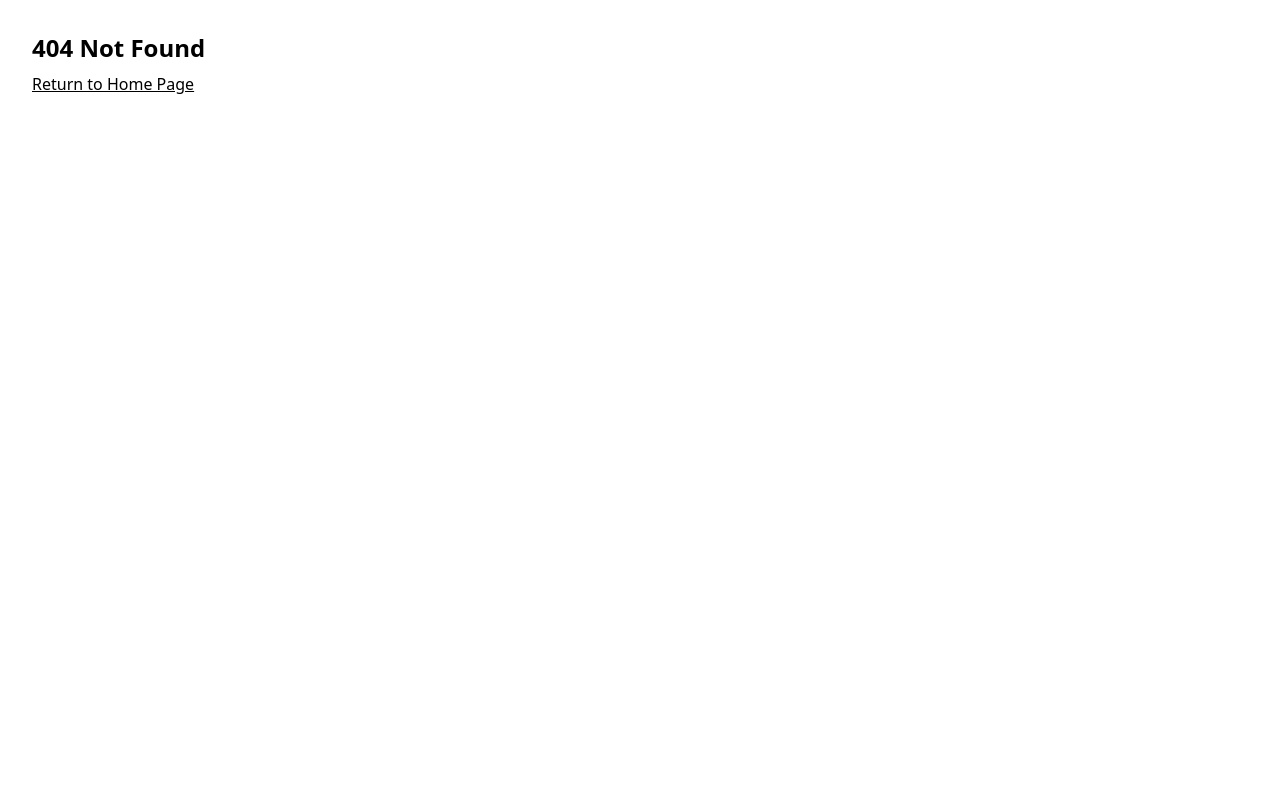
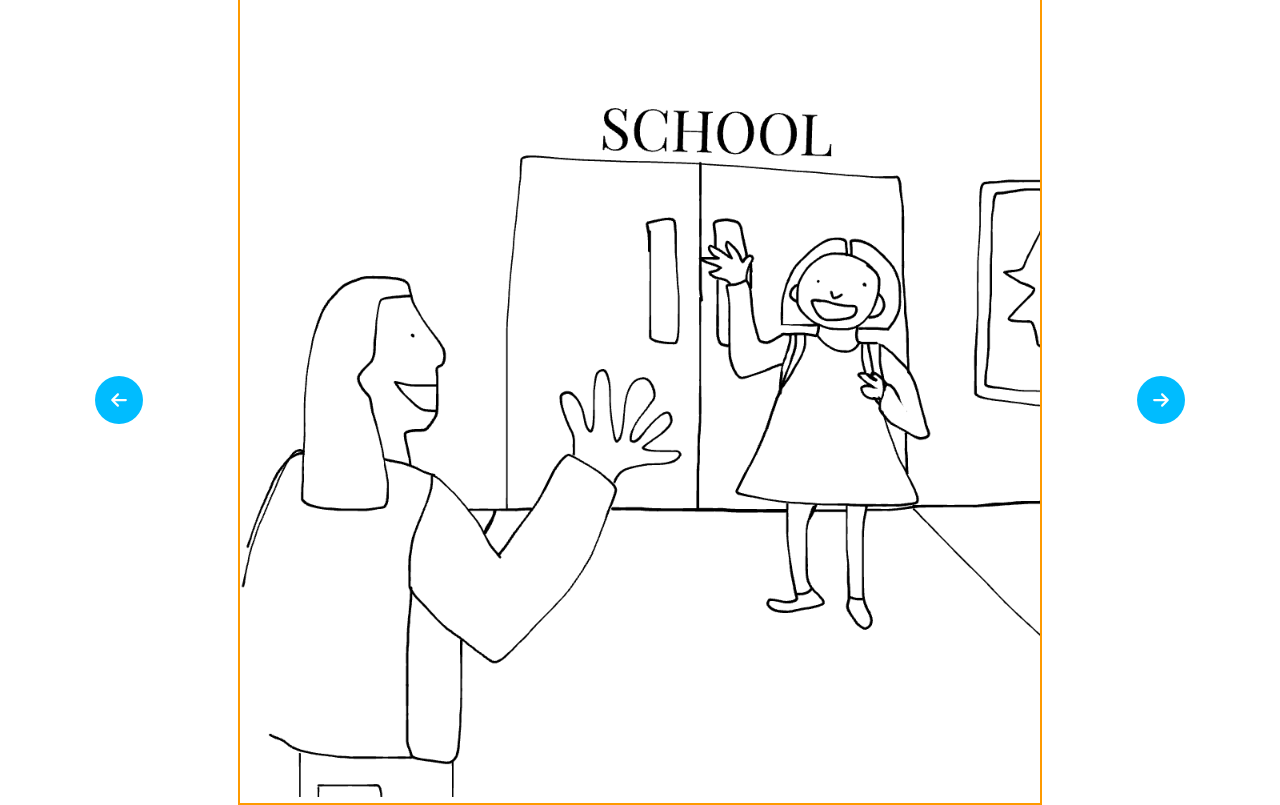
Before and after one commit to jessicatong8/afd-story, a React (Vite) app: page /read/1 in a window 1280 px wide. Before the commit this address had no page. Built offline with nearby package versions, Linux system fonts and the light colour scheme.

Commit message:
routing for each page

```diff
--- a/src/components/Page.tsx
+++ b/src/components/Page.tsx
@@ -4,6 +4,7 @@ import "react-lazy-load-image-component/src/effects/blur.css";
 import { useReadContext } from "./ReadContext";
 import { useSwipeable } from "react-swipeable";
 import DoorUI from "./DoorUI";
+import { useParams, Navigate } from "react-router-dom";
 
 // Import all images dynamically from the assets folder
 const images = import.meta.glob("/src/assets/pages/*.png");
@@ -12,6 +13,11 @@ const images = import.meta.glob("/src/assets/pages/*.png");
 const Page = () => {
   const { currentPage, numPages, handleBack, handleNext } = useReadContext();
   console.log(currentPage);
+
+  // Check if pageNumber is invalid before rendering
+  if (isNaN(currentPage) || currentPage < 1 || currentPage > numPages) {
+    return <Navigate to="/not-found" replace />; //replace to avoid the browser back button leading back to an invalid page
+  }
 
   const [imageCache, setImageCache] = useState<Record<number, string>>({}); // Stores loaded images
 
--- a/src/components/ReadContext.tsx
+++ b/src/components/ReadContext.tsx
@@ -1,4 +1,5 @@
 import React, { createContext, useContext, useState } from "react";
+import { useNavigate, useParams } from "react-router-dom";
 
 // Context for the ReadPage component, contains all states and functions related to vieweing and navigating the story
 interface ReadContextType {
@@ -16,8 +17,16 @@ const ReadContext = createContext<ReadContextType | undefined>(undefined);
 export const ReadContextProvider: React.FC<{ children: React.ReactNode }> = ({
   children,
 }) => {
+  const navigate = useNavigate();
+  const params = useParams<{ pageNumber: string }>(); // Get page number from URL
+  console.log(params);
+  const currentPage = parseInt(params.pageNumber ?? "1", 10); // converts string from url to a number, default is 1
+
+  // fix so that invalid numbers redirect to page not found
+
   const numPages = 33;
-  const [currentPage, setCurrentPage] = useState<number>(1);
+
+  // const [currentPage, setCurrentPage] = useState<number>(1);
 
   const [nextIsActive, setNextActive] = useState<boolean>(true);
   const [backIsActive, setBackActive] = useState<boolean>(true);
@@ -25,14 +34,14 @@ export const ReadContextProvider: React.FC<{ children: React.ReactNode }> = ({
   // Functions to be provided by the context
   const handleNext = () => {
     if (nextIsActive && currentPage < numPages) {
-      setCurrentPage(currentPage + 1);
+      navigate(`/read/${currentPage + 1}`);
       // console.log("handleNext called");
     }
   };
 
   const handleBack = () => {
     if (backIsActive && currentPage > 1) {
-      setCurrentPage(currentPage - 1);
+      navigate(`/read/${currentPage - 1}`);
       // console.log("handleBack called");
     }
   };
--- a/src/main.tsx
+++ b/src/main.tsx
@@ -12,8 +12,12 @@ const router = createBrowserRouter([
     element: <HomePage />,
     errorElement: <NotFoundPage />,
   },
+  // {
+  //   path: "/read",
+  //   element: <ReadPage />,
+  // },
   {
-    path: "/read",
+    path: "/read/:pageNumber",
     element: <ReadPage />,
   },
 ]);
```
